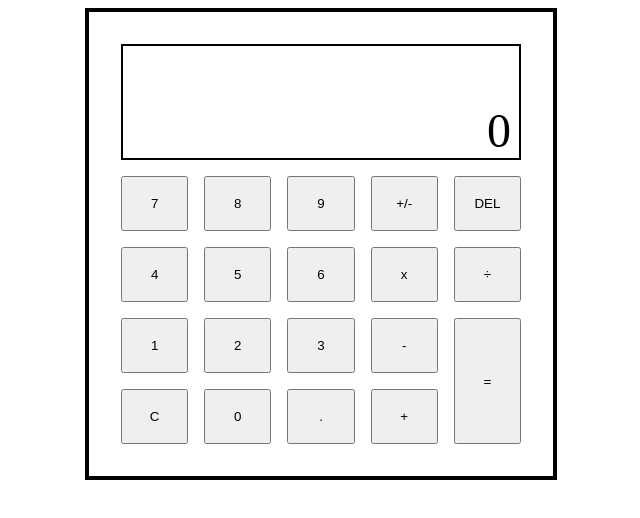
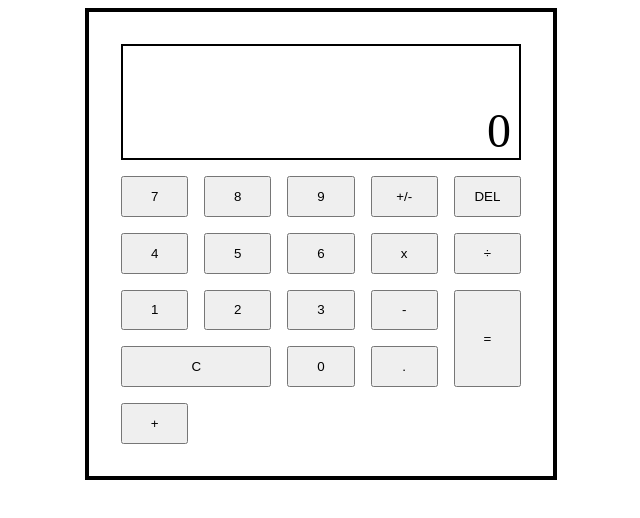
Before and after one commit to rayy-lo/the-odin-project, a plain HTML site: page calculator/index.html in a window 1280 px wide. Shown: the whole page, without its empty margins (319-959 px from the left). Drawn offline with Linux system fonts and the light colour scheme.

Commit message:
Increased clear button to span 2 columns

```diff
--- a/calculator/index.css
+++ b/calculator/index.css
@@ -35,3 +35,7 @@
   align-items: end;
   justify-content: flex-end;
 }
+
+[data-button-type="clear"] {
+  grid-column: 1 / 3;
+}
```
